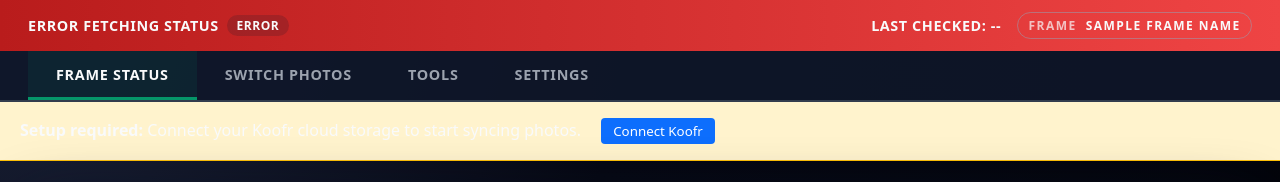
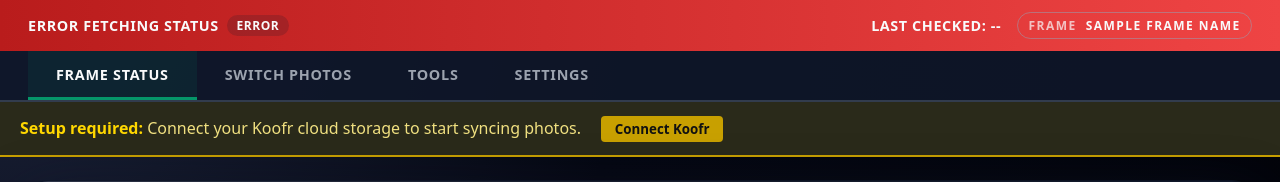
Before and after one commit to watmatt00/picframe_4.0, a Flask app: template src/dashboard/templates/dashboard.html in a window 1280 px wide. Shown: the top 182 px of the page. Run offline with Flask 3, Linux system fonts and the light colour scheme; the template is opened without the code that fills it: most values are stand-ins (such as "Sample title", 1, 10 or a date in 2020); parts of the project's set-up code (start-up, migrations or seed data) failed here and were passed over.

Commit message:
fix: dark theme styling for Koofr setup banner
Co-Authored-By: Claude Sonnet 4.6 <noreply@anthropic.com>

```diff
--- a/src/dashboard/templates/dashboard.html
+++ b/src/dashboard/templates/dashboard.html
@@ -31,30 +31,30 @@
 
     <!-- KOOFR SETUP BANNER (first-run step 2) -->
     {% if not koofr_configured %}
-    <div id="koofr-setup-banner" style="background:#fff3cd;border-bottom:1px solid #ffc107;padding:1rem 1.25rem;">
-        <strong>Setup required:</strong> Connect your Koofr cloud storage to start syncing photos.
+    <div id="koofr-setup-banner" style="background:#2a2a1a;border-bottom:2px solid #c8a000;padding:0.85rem 1.25rem;color:#f0e080;">
+        <strong style="color:#ffd700;">Setup required:</strong> Connect your Koofr cloud storage to start syncing photos.
         <button onclick="document.getElementById('koofr-setup-form').style.display='block';this.style.display='none';"
-                style="margin-left:1rem;padding:0.25rem 0.75rem;background:#0d6efd;color:#fff;border:none;border-radius:4px;cursor:pointer;">
+                style="margin-left:1rem;padding:0.25rem 0.85rem;background:#c8a000;color:#111;border:none;border-radius:4px;cursor:pointer;font-weight:600;">
             Connect Koofr
         </button>
-        <div id="koofr-setup-form" style="display:none;margin-top:1rem;">
+        <div id="koofr-setup-form" style="display:none;margin-top:0.85rem;">
             <div style="display:flex;flex-wrap:wrap;gap:0.5rem;align-items:flex-end;">
                 <div>
-                    <label style="display:block;font-size:0.85rem;margin-bottom:2px;">Koofr email</label>
+                    <label style="display:block;font-size:0.8rem;margin-bottom:3px;color:#ccc;">Koofr email</label>
                     <input type="email" id="koofr-user-input" placeholder="you@example.com"
-                           style="padding:0.35rem 0.5rem;border:1px solid #ccc;border-radius:4px;width:220px;">
+                           style="padding:0.35rem 0.5rem;border:1px solid #555;border-radius:4px;width:220px;background:#1a1a1a;color:#fff;">
                 </div>
                 <div>
-                    <label style="display:block;font-size:0.85rem;margin-bottom:2px;">Koofr password</label>
+                    <label style="display:block;font-size:0.8rem;margin-bottom:3px;color:#ccc;">Koofr password</label>
                     <input type="password" id="koofr-pass-input" placeholder="Koofr password"
-                           style="padding:0.35rem 0.5rem;border:1px solid #ccc;border-radius:4px;width:200px;">
+                           style="padding:0.35rem 0.5rem;border:1px solid #555;border-radius:4px;width:200px;background:#1a1a1a;color:#fff;">
                 </div>
                 <button id="koofr-save-btn" onclick="saveKoofrSetup()"
-                        style="padding:0.35rem 1rem;background:#198754;color:#fff;border:none;border-radius:4px;cursor:pointer;">
+                        style="padding:0.35rem 1rem;background:#c8a000;color:#111;border:none;border-radius:4px;cursor:pointer;font-weight:600;">
                     Save &amp; Verify
                 </button>
             </div>
-            <div id="koofr-setup-msg" style="margin-top:0.5rem;font-size:0.9rem;"></div>
+            <div id="koofr-setup-msg" style="margin-top:0.5rem;font-size:0.9rem;color:#ccc;"></div>
         </div>
     </div>
     {% endif %}
```
